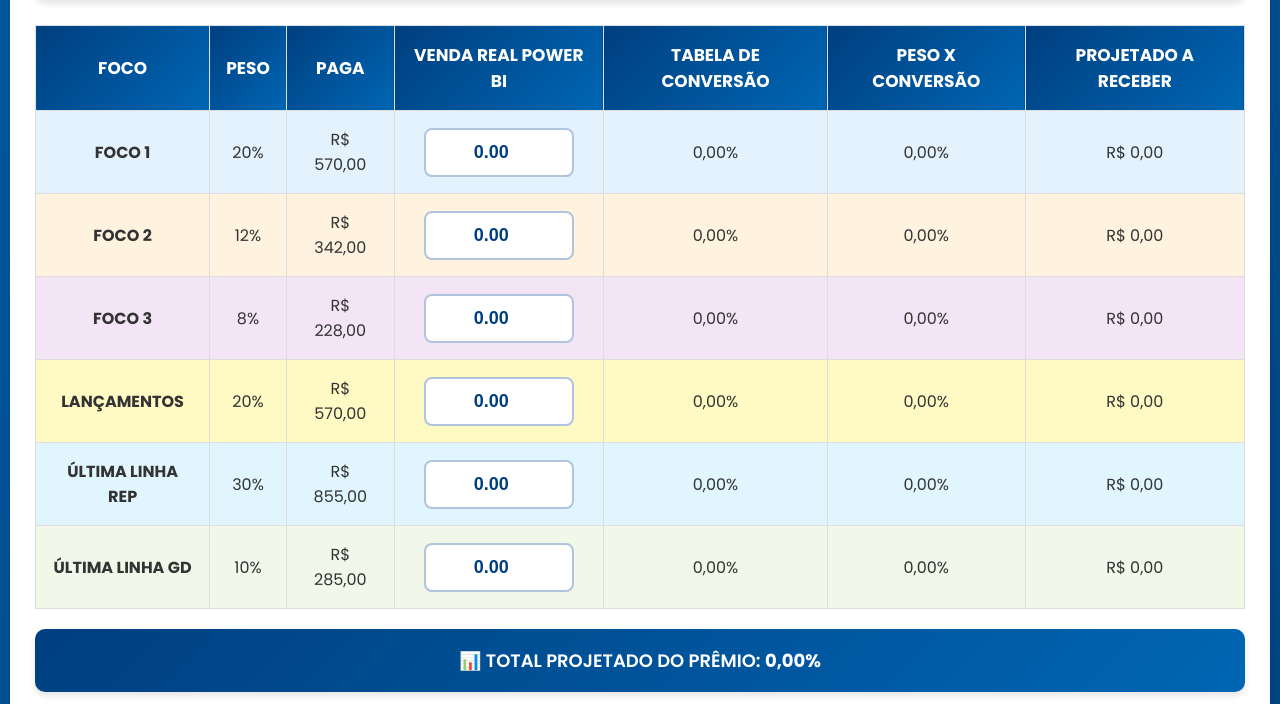
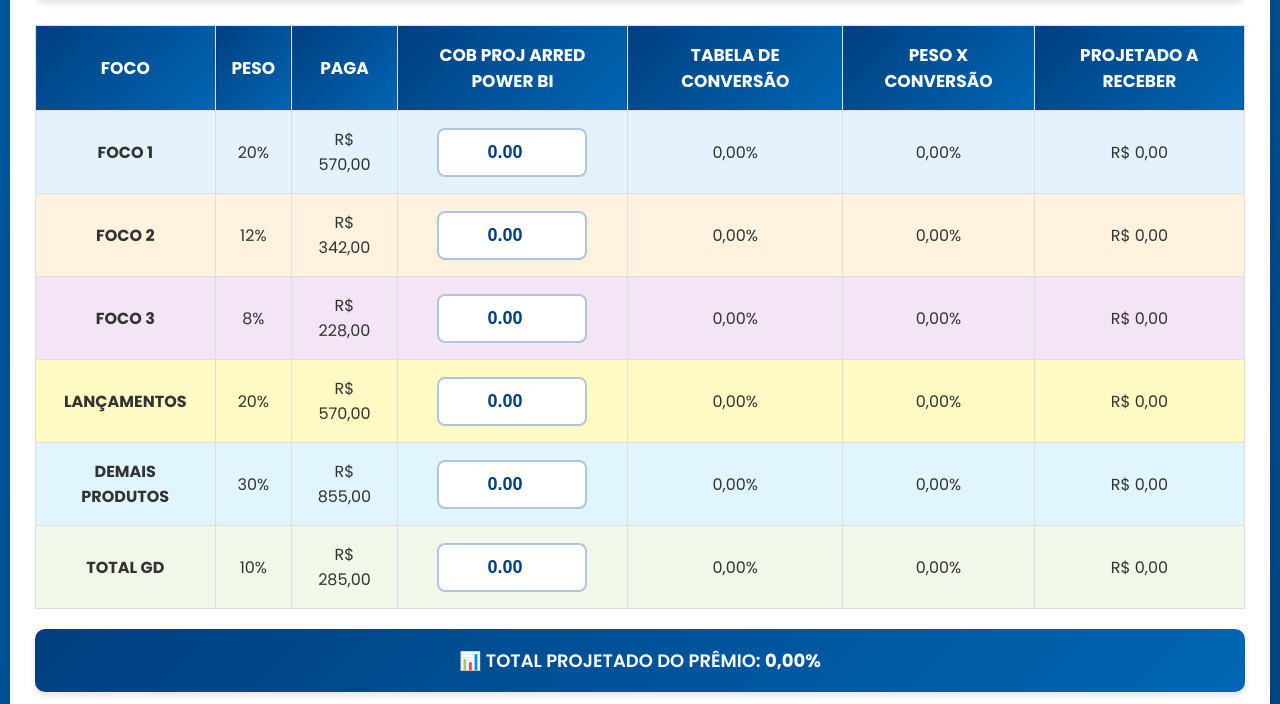
Before and after one commit to sistemashypera/simuladorpremiofull, a plain HTML site: page index.html in a window 1280 px wide. Shown: the part 414-1118 px from the top of the page. Drawn offline with nearby package versions, Linux system fonts and the light colour scheme.

Commit message:
Update index.html

```diff
--- a/index.html
+++ b/index.html
@@ -237,8 +237,8 @@
         .foco2 { background-color: #FFF3E0; }
         .foco3 { background-color: #F3E5F5; }
         .lancamentos { background-color: #FFF9C4; }
-        .ultima-rep { background-color: #E1F5FE; }
-        .ultima-gd { background-color: #F1F8E9; }
+        .demais-produtos { background-color: #E1F5FE; }
+        .total-gd { background-color: #F1F8E9; }
 
         .performance-indicator {
             display: inline-block;
@@ -425,12 +425,12 @@
                 font-size: 18px;
             }
 
-            td[data-label="VENDA REAL (BI)"] {
+            td[data-label="COB PROJ ARRED POWER BI"] {
                 display: block;
                 padding: 12px 15px;
             }
 
-            td[data-label="VENDA REAL (BI)"]::before {
+            td[data-label="COB PROJ ARRED POWER BI"]::before {
                 display: block;
                 margin-bottom: 8px;
                 font-size: 14px;
@@ -510,7 +510,7 @@
                         <th>FOCO</th>
                         <th>PESO</th>
                         <th>PAGA</th>
-                        <th>VENDA REAL POWER BI</th>
+                        <th>COB PROJ ARRED POWER BI</th>
                         <th>TABELA DE CONVERSÃO</th>
                         <th>PESO X CONVERSÃO</th>
                         <th>PROJETADO A RECEBER</th>
@@ -521,7 +521,7 @@
                         <td data-label="FOCO"><strong>FOCO 1</strong></td>
                         <td data-label="PESO">20%</td>
                         <td data-label="PAGA" class="paga">R$ 570,00</td>
-                        <td data-label="VENDA REAL (BI)"><input type="number" step="0.01" value="0.00" data-row="0" min="0" max="200"></td>
+                        <td data-label="COB PROJ ARRED POWER BI"><input type="number" step="0.01" value="0.00" data-row="0" min="0" max="200"></td>
                         <td data-label="CONVERSÃO" class="conversao">0,00%</td>
                         <td data-label="PESO X CONV." class="peso-conversao">0,00%</td>
                         <td data-label="A RECEBER" class="projetado">R$ 0,00</td>
@@ -530,7 +530,7 @@
                         <td data-label="FOCO"><strong>FOCO 2</strong></td>
                         <td data-label="PESO">12%</td>
                         <td data-label="PAGA" class="paga">R$ 342,00</td>
-                        <td data-label="VENDA REAL (BI)"><input type="number" step="0.01" value="0.00" data-row="1" min="0" max="200"></td>
+                        <td data-label="COB PROJ ARRED POWER BI"><input type="number" step="0.01" value="0.00" data-row="1" min="0" max="200"></td>
                         <td data-label="CONVERSÃO" class="conversao">0,00%</td>
                         <td data-label="PESO X CONV." class="peso-conversao">0,00%</td>
                         <td data-label="A RECEBER" class="projetado">R$ 0,00</td>
@@ -539,7 +539,7 @@
                         <td data-label="FOCO"><strong>FOCO 3</strong></td>
                         <td data-label="PESO">8%</td>
                         <td data-label="PAGA" class="paga">R$ 228,00</td>
-                        <td data-label="VENDA REAL (BI)"><input type="number" step="0.01" value="0.00" data-row="2" min="0" max="200"></td>
+                        <td data-label="COB PROJ ARRED POWER BI"><input type="number" step="0.01" value="0.00" data-row="2" min="0" max="200"></td>
                         <td data-label="CONVERSÃO" class="conversao">0,00%</td>
                         <td data-label="PESO X CONV." class="peso-conversao">0,00%</td>
                         <td data-label="A RECEBER" class="projetado">R$ 0,00</td>
@@ -548,25 +548,25 @@
                         <td data-label="FOCO"><strong>LANÇAMENTOS</strong></td>
                         <td data-label="PESO">20%</td>
                         <td data-label="PAGA" class="paga">R$ 570,00</td>
-                        <td data-label="VENDA REAL (BI)"><input type="number" step="0.01" value="0.00" data-row="3" min="0" max="200"></td>
+                        <td data-label="COB PROJ ARRED POWER BI"><input type="number" step="0.01" value="0.00" data-row="3" min="0" max="200"></td>
                         <td data-label="CONVERSÃO" class="conversao">0,00%</td>
                         <td data-label="PESO X CONV." class="peso-conversao">0,00%</td>
                         <td data-label="A RECEBER" class="projetado">R$ 0,00</td>
                     </tr>
-                    <tr class="ultima-rep">
-                        <td data-label="FOCO"><strong>ÚLTIMA LINHA REP</strong></td>
+                    <tr class="demais-produtos">
+                        <td data-label="FOCO"><strong>DEMAIS PRODUTOS</strong></td>
                         <td data-label="PESO">30%</td>
                         <td data-label="PAGA" class="paga">R$ 855,00</td>
-                        <td data-label="VENDA REAL (BI)"><input type="number" step="0.01" value="0.00" data-row="4" min="0" max="200"></td>
+                        <td data-label="COB PROJ ARRED POWER BI"><input type="number" step="0.01" value="0.00" data-row="4" min="0" max="200"></td>
                         <td data-label="CONVERSÃO" class="conversao">0,00%</td>
                         <td data-label="PESO X CONV." class="peso-conversao">0,00%</td>
                         <td data-label="A RECEBER" class="projetado">R$ 0,00</td>
                     </tr>
-                    <tr class="ultima-gd">
-                        <td data-label="FOCO"><strong>ÚLTIMA LINHA GD</strong></td>
+                    <tr class="total-gd">
+                        <td data-label="FOCO"><strong>TOTAL GD</strong></td>
                         <td data-label="PESO">10%</td>
                         <td data-label="PAGA" class="paga">R$ 285,00</td>
-                        <td data-label="VENDA REAL (BI)"><input type="number" step="0.01" value="0.00" data-row="5" min="0" max="200"></td>
+                        <td data-label="COB PROJ ARRED POWER BI"><input type="number" step="0.01" value="0.00" data-row="5" min="0" max="200"></td>
                         <td data-label="CONVERSÃO" class="conversao">0,00%</td>
                         <td data-label="PESO X CONV." class="peso-conversao">0,00%</td>
                         <td data-label="A RECEBER" class="projetado">R$ 0,00</td>
@@ -715,7 +715,7 @@
         function calcular() {
             const inputs = document.querySelectorAll('input[type="number"]');
             let somaProjetado = 0, somaPesoConversao = 0;
-            const feedbackData = [], focoNomes = ['FOCO 1', 'FOCO 2', 'FOCO 3', 'LANÇAMENTOS', 'ÚLTIMA LINHA REP', 'ÚLTIMA LINHA GD'];
+            const feedbackData = [], focoNomes = ['FOCO 1', 'FOCO 2', 'FOCO 3', 'LANÇAMENTOS', 'DEMAIS PRODUTOS', 'TOTAL GD'];
             inputs.forEach((input, index) => {
                 const vendaReal = parseFloat(input.value) || 0;
                 const conversao = calcularConversao(vendaReal);
```
